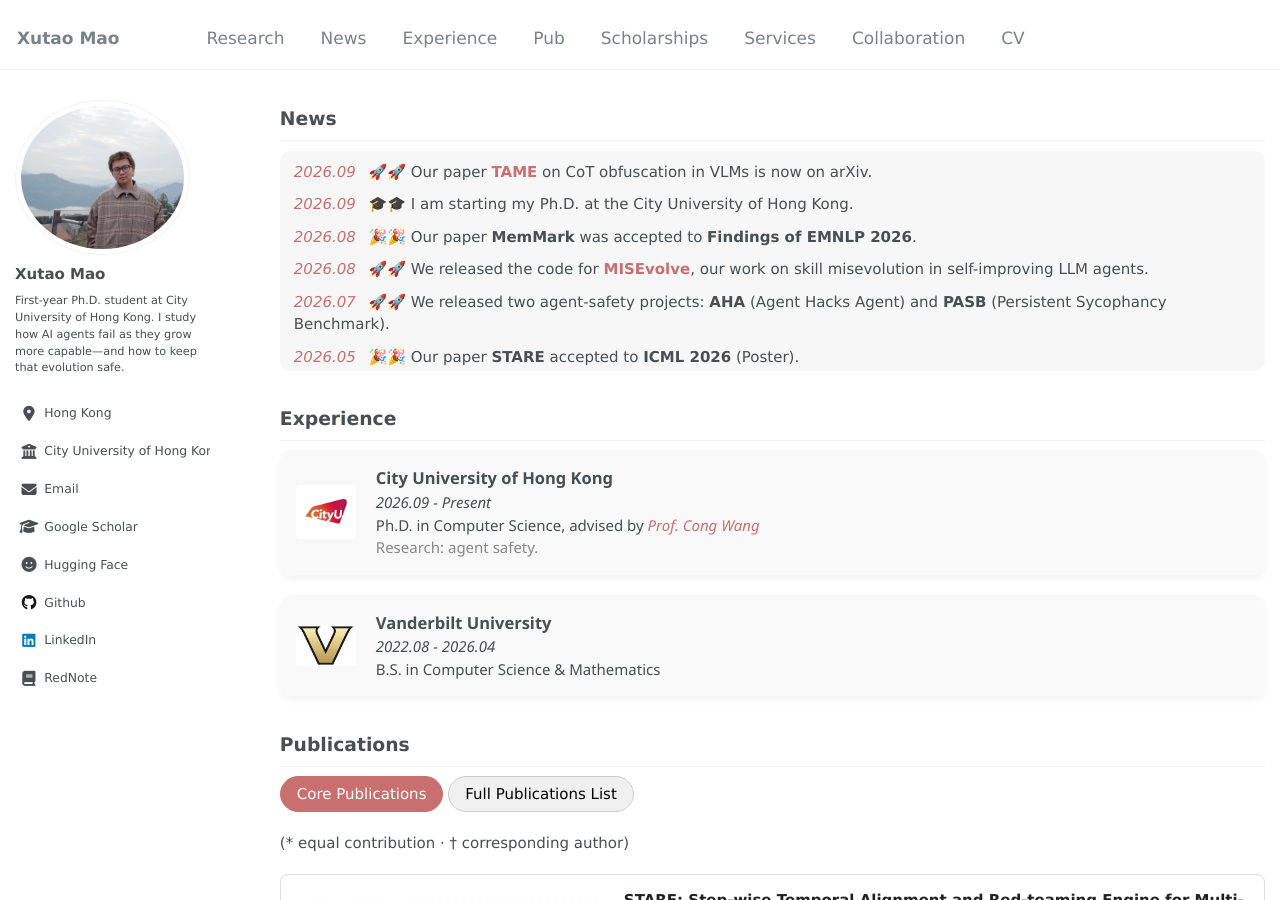
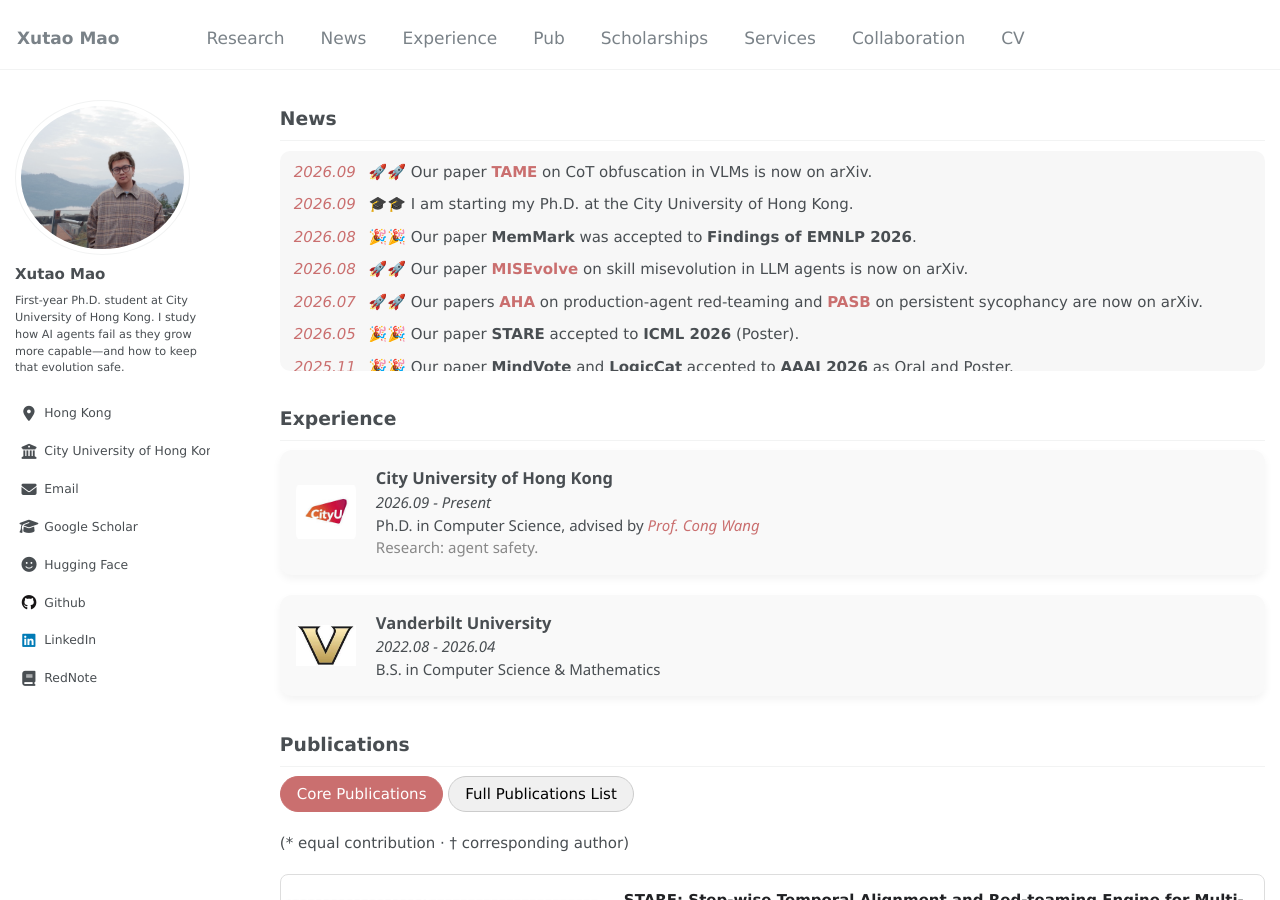
Before and after one commit to henrymao2004/henrymao2004.github.io, a Jekyll site: the page built from _pages/about.md, in a window 1280 px wide and 900 px high, scrolled down 665 px. Built offline with Jekyll 4.4.1, drawn with Linux system fonts in a browser that asks for light colours; some web fonts are replaced.

Commit message:
Rewrite AHA, PASB, and MISEvolve news as arXiv releases.

```diff
--- a/_pages/about.md
+++ b/_pages/about.md
@@ -30,8 +30,8 @@
 <li><span class="news-date"><em>2026.09</em></span> 🚀🚀 Our paper <a href="https://arxiv.org/abs/2609.24243" target="_blank"><strong>TAME</strong></a> on CoT obfuscation in VLMs is now on arXiv.</li>
 <li><span class="news-date"><em>2026.09</em></span> 🎓🎓 I am starting my Ph.D. at the City University of Hong Kong.</li>
 <li><span class="news-date"><em>2026.08</em></span> 🎉🎉 Our paper <strong>MemMark</strong> was accepted to <strong>Findings of EMNLP 2026</strong>.</li>
-<li><span class="news-date"><em>2026.08</em></span> 🚀🚀 We released the code for <a href="https://github.com/henrymao2004/misevolve" target="_blank"><strong>MISEvolve</strong></a>, our work on skill misevolution in self-improving LLM agents.</li>
-<li><span class="news-date"><em>2026.07</em></span> 🚀🚀 We released two agent-safety projects: <strong>AHA</strong> (Agent Hacks Agent) and <strong>PASB</strong> (Persistent Sycophancy Benchmark).</li>
+<li><span class="news-date"><em>2026.08</em></span> 🚀🚀 Our paper <a href="https://arxiv.org/abs/2608.12851" target="_blank"><strong>MISEvolve</strong></a> on skill misevolution in LLM agents is now on arXiv.</li>
+<li><span class="news-date"><em>2026.07</em></span> 🚀🚀 Our papers <a href="https://arxiv.org/abs/2607.11698" target="_blank"><strong>AHA</strong></a> on production-agent red-teaming and <a href="https://arxiv.org/abs/2607.10526" target="_blank"><strong>PASB</strong></a> on persistent sycophancy are now on arXiv.</li>
 <li><span class="news-date"><em>2026.05</em></span> 🎉🎉 Our paper <strong>STARE</strong> accepted to <strong>ICML 2026</strong> (Poster).</li>
 <li><span class="news-date"><em>2025.11</em></span> 🎉🎉 Our paper <strong>MindVote</strong> and <strong>LogicCat</strong> accepted to <strong>AAAI 2026</strong> as Oral and Poster.</li>
   </ul>
```
